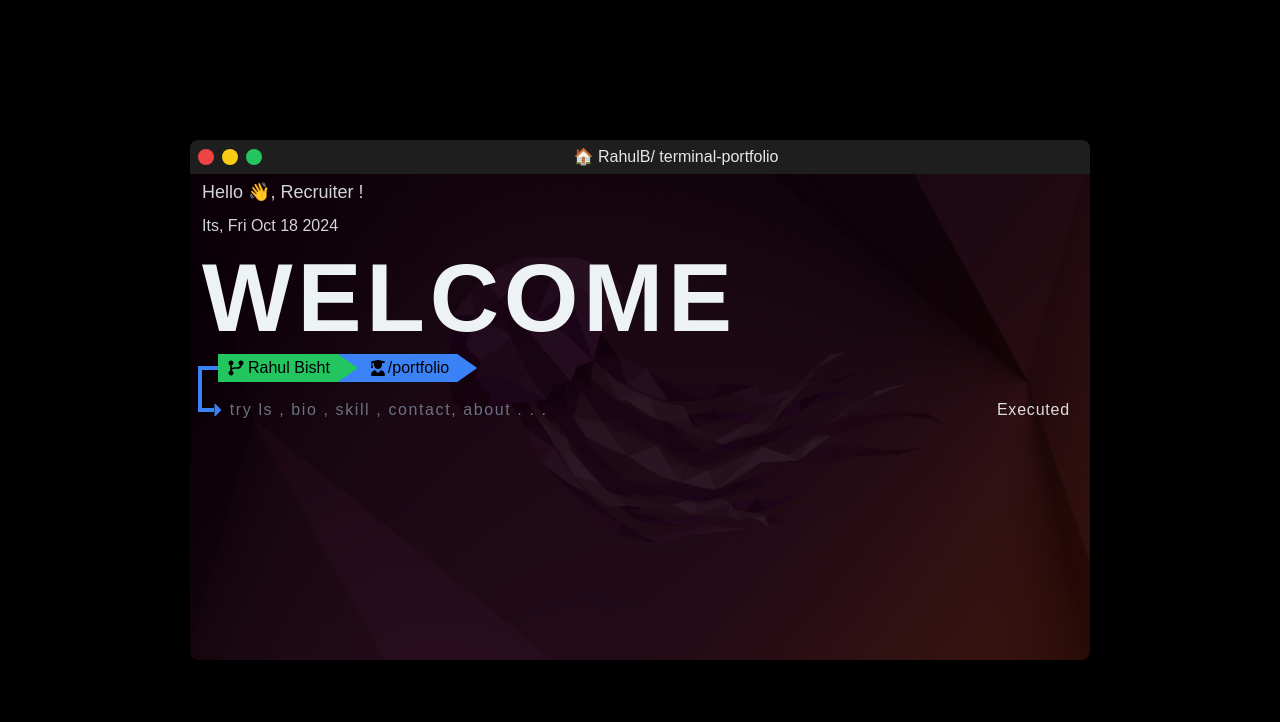
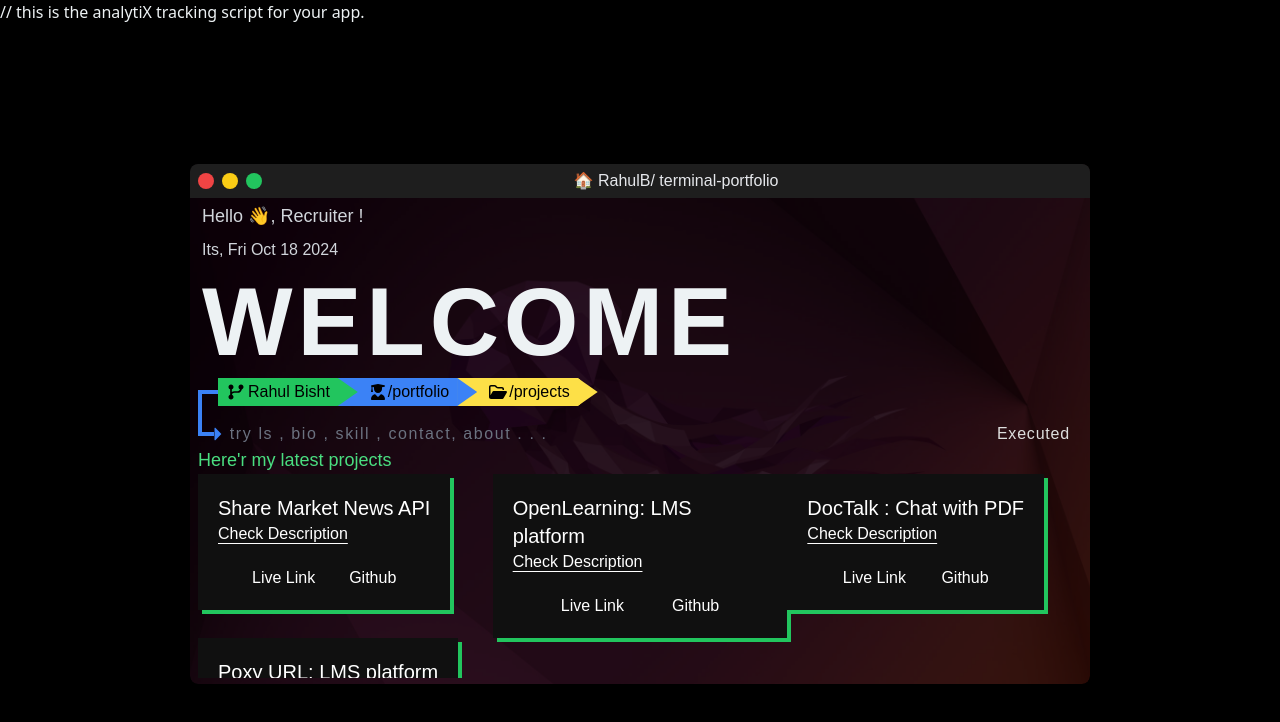
Before and after one commit to RahulBisht001/Rahul_Terminal, a Next.js app: page / in a window 1280 px wide. Shown: the top 722 px of the page. Built offline with nearby package versions, Linux system fonts and the light colour scheme; a web font is replaced by a local one.

Commit message:
added a new tracking script in the layout

```diff
--- a/app/_components/DirArrow.js
+++ b/app/_components/DirArrow.js
@@ -9,10 +9,11 @@ import {GoTriangleRight} from "react-icons/go";
 import DirPath from "./DirPath";
 import About from "./commands/About";
 import Skills from "./commands/Skills";
+import Projects from "./commands/Projects";
 
 const DirArrow = () => {
-    const [open, setOpen] = useState(false);
-    const [dirName, setDirName] = useState("skills");
+    const [open, setOpen] = useState(true);
+    const [dirName, setDirName] = useState("projects");
 
     //todo -> Feature
     // Add currTime, when the command is executed.
@@ -81,6 +82,7 @@ const DirArrow = () => {
                 </div>
                 {/* {open && <About />} */}
                 {/* {open && <Skills />} */}
+                {open && <Projects />}
             </div>
         </>
     );
--- /dev/null
+++ b/app/_components/commands/Projects.js
@@ -0,0 +1,50 @@
+import React from "react";
+import Link from "next/link";
+
+import projectsList from "@/app/_utils/Projects_List";
+
+const Projects = () => {
+    return (
+        <>
+            <div className="text-white">
+                <h1 className="text-lg font-normal blinking-text text-green-400">Here'r my latest projects</h1>
+
+                <div className="grid grid-cols-3">
+                    {projectsList.map((project, index) => (
+                        <div key={index}>
+                            <div className="relative inline-block">
+                                <div className="bg-green-500 absolute inset-0 translate-x-1 translate-y-1 "></div>
+                                <div className="bg-[#101010] hover:cursor-pointer inline-block p-5 relative z-10 parent_bellAnimate">
+                                    <h2 className="text-xl">{project.title}</h2>
+
+                                    <h3 className="underline underline-offset-4 child_bellAnimate">
+                                        Check Description
+                                    </h3>
+
+                                    <div className="flex justify-evenly mt-5">
+                                        <Link
+                                            href={project.live}
+                                            target="_blank"
+                                            className="text-base hover:text-green-500"
+                                        >
+                                            Live Link
+                                        </Link>
+                                        <Link
+                                            href={project.github}
+                                            target="_blank"
+                                            className="text-base hover:text-green-500"
+                                        >
+                                            Github
+                                        </Link>
+                                    </div>
+                                </div>
+                            </div>
+                        </div>
+                    ))}
+                </div>
+            </div>
+        </>
+    );
+};
+
+export default Projects;
--- /dev/null
+++ b/app/_utils/Projects_List.js
@@ -0,0 +1,29 @@
+const projectsList = [
+    {
+        title: "Share Market News API",
+        description: "",
+        github: "https://rapidapi.com/RahulBisht001/api/share-market-news-api-india",
+        live: "https://github.com/RahulBisht001/Share_Market_News_API",
+    },
+    {
+        title: "OpenLearning: LMS platform",
+        description: "",
+        github: "https://rapidapi.com/RahulBisht001/api/share-market-news-api-india",
+        live: "https://github.com/RahulBisht001/Share_Market_News_API",
+    },
+    {
+        title: "DocTalk : Chat with PDF",
+        description: "",
+        github: "https://rapidapi.com/RahulBisht001/api/share-market-news-api-india",
+        live: "https://github.com/RahulBisht001/Share_Market_News_API",
+    },
+
+    {
+        title: "Poxy URL: LMS platform",
+        description: "",
+        github: "https://rapidapi.com/RahulBisht001/api/share-market-news-api-india",
+        live: "https://github.com/RahulBisht001/Share_Market_News_API",
+    },
+];
+
+export default projectsList;
--- a/app/globals.css
+++ b/app/globals.css
@@ -16,3 +16,61 @@ body {
 ::-webkit-scrollbar {
 	display: none;
 }
+
+@keyframes blink {
+	50% {
+		opacity: 0;
+	}
+}
+
+.blinking-text {
+	animation: blink 0.8s step-start infinite;
+}
+
+@keyframes bellSwing {
+	0% {
+		transform: rotate(0deg);
+	}
+	10% {
+		transform: rotate(10deg);
+	}
+	20% {
+		transform: rotate(-10deg);
+	}
+	30% {
+		transform: rotate(8deg);
+	}
+	40% {
+		transform: rotate(-8deg);
+	}
+	50% {
+		transform: rotate(6deg);
+	}
+	60% {
+		transform: rotate(-6deg);
+	}
+	70% {
+		transform: rotate(4deg);
+	}
+	80% {
+		transform: rotate(-4deg);
+	}
+	90% {
+		transform: rotate(2deg);
+	}
+	100% {
+		transform: rotate(0deg);
+	}
+}
+
+.bell-animation {
+	display: inline-block;
+	transform-origin: top center; /* Pivot point at the top */
+	animation: bellSwing 1.5s ease-in-out infinite !important;
+}
+
+.parent_bellAnimate:hover .child_bellAnimate {
+	display: inline-block;
+	transform-origin: top center; /* Pivot point at the top */
+	animation: bellSwing 1.5s ease-in-out infinite !important;
+}
--- a/app/layout.js
+++ b/app/layout.js
@@ -21,6 +21,12 @@ export const metadata = {
 export default function RootLayout({children}) {
     return (
         <html lang="en">
+            <script
+                defer
+                data-domain="terminalbyrahul.vercel.app"
+                src="https://localhost:3000/tracking-script.js"
+            ></script>
+            // this is the analytiX tracking script for your app.
             <body className={`${afacad.variable} ${josefin.variable}`}>{children}</body>
         </html>
     );
```
